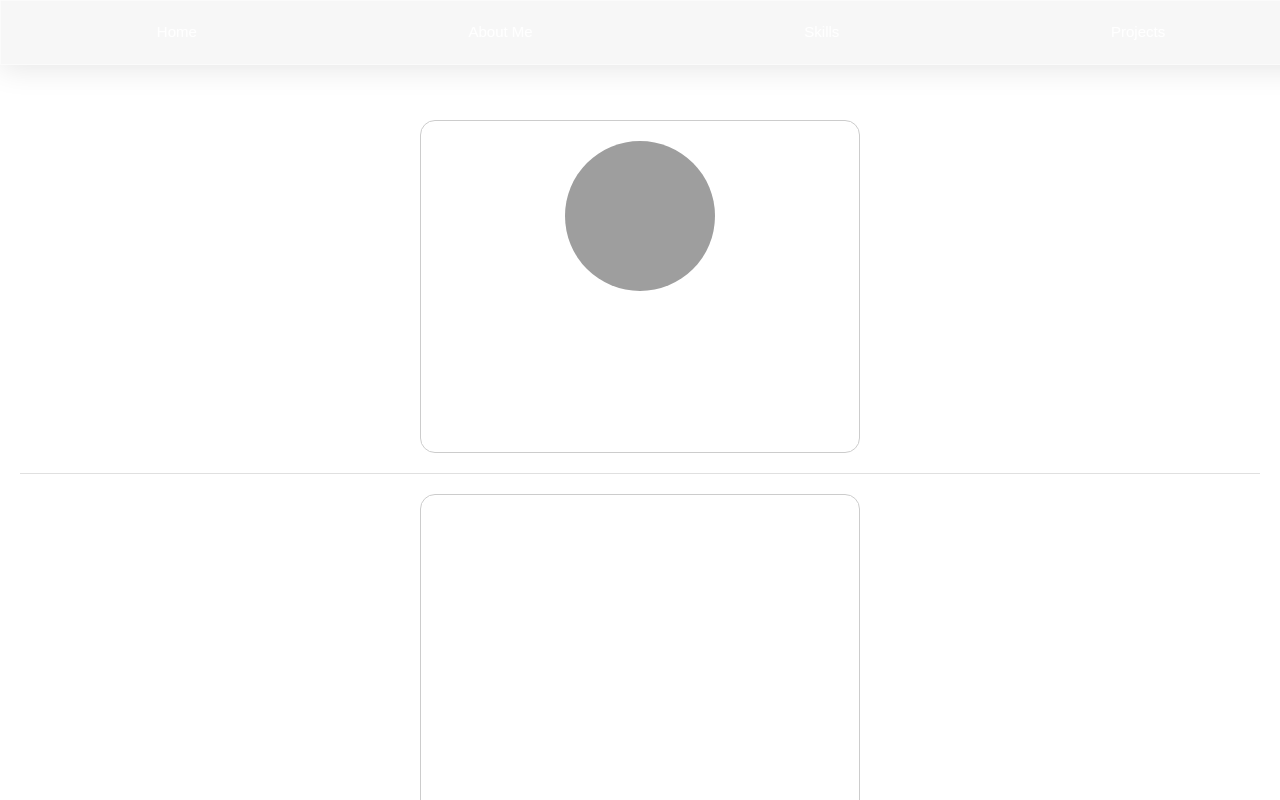
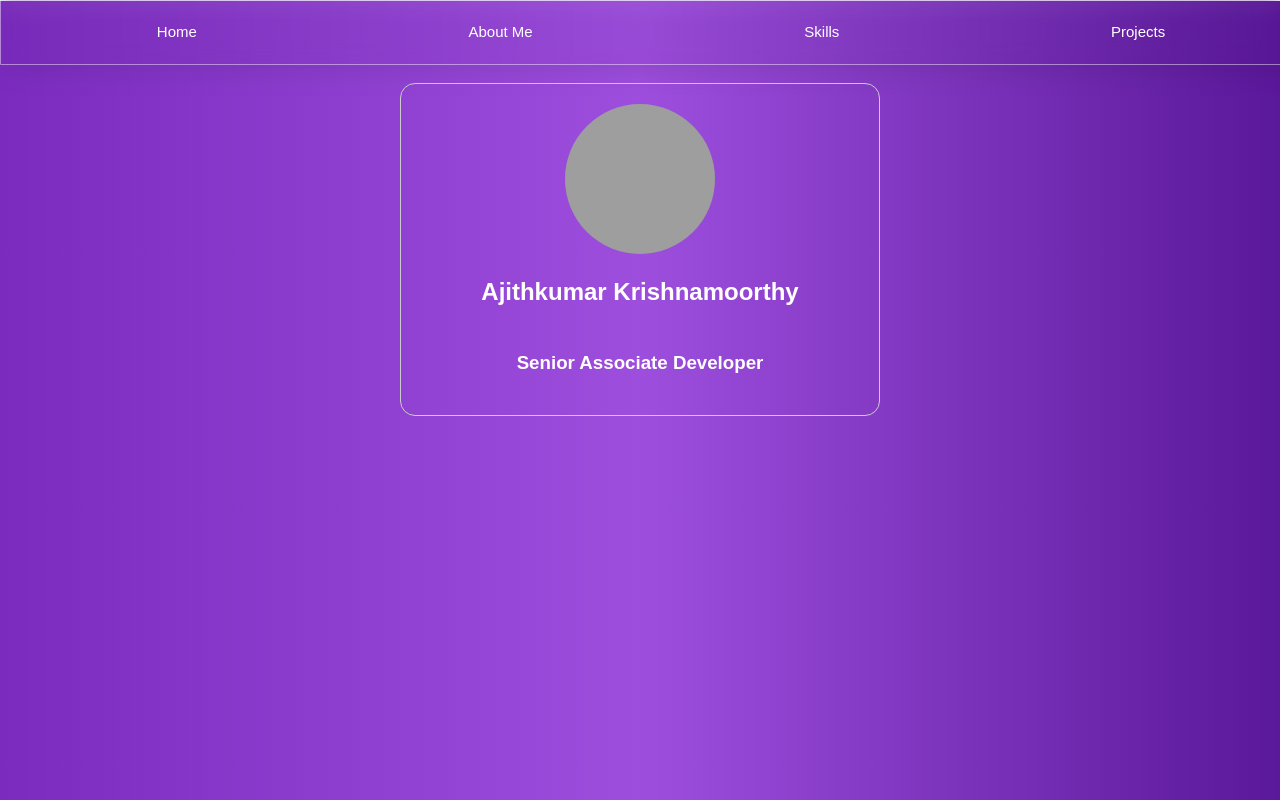
Before and after one commit to KrishArkaad/my-portfolio, a React (Vite) app: page / in a window 1280 px wide. Built offline with nearby package versions, Linux system fonts and the light colour scheme; grey boxes are pictures that could not be loaded.

Commit message:
background color and scroll bar added

```diff
--- a/index.html
+++ b/index.html
@@ -6,27 +6,42 @@
     <title>Ajithkumar Krishnamoorthy</title>
     <style>
 
-      .element::-webkit-scrollbar {
-        display: none;
-         -ms-overflow-style: none;
-         scrollbar-width: none;
+      .body-section::-webkit-scrollbar {
+          display: block;
+          width: 5px;
+      }
+      .body-section::-webkit-scrollbar-track {
+          background: transparent;
       }
 
-      body::-webkit-scrollbar {
-          display: none;
-          -ms-overflow-style: none;
-          scrollbar-width: none;
+      .body-section::-webkit-scrollbar-thumb {
+          background-color: red;
+          border-right: none;
+          border-left: none;
+      }
+
+      .body-section::-webkit-scrollbar-track-piece:end {
+          background: transparent;
+          margin-bottom: 10px;
+      }
+
+      .body-section::-webkit-scrollbar-track-piece:start {
+          background: transparent;
+          margin-top: 63px;
+      }
+
+      .body-section{
+        padding-top: 63px;
+        overflow-y: scroll;
       }
 
       body{
         margin: 0;
         padding: 0;
         font-family: Arial, sans-serif;
-        /* background-color: #384959; */
         color: white;
         display: grid;
         overflow: hidden;
-        /* background: linear-gradient(90deg, #384959 0%, #38495977 50%, #38495900 100%); */
       }
 
       .header {
@@ -62,6 +77,16 @@
         border-radius: 15px;
       }
 
+      #home-section{
+        display: flex;
+        flex-direction: column;
+        width: 100%;
+        background: linear-gradient(90deg, #7b2cbf 0%, #9d4edd 50%, #5a189a 100%);
+        height: 100vh;
+        padding-top: 62px;
+        margin-top: -62px;
+      }
+
       a {
         text-decoration: none;
         color: white !important;
@@ -78,7 +103,21 @@
         margin: 20px 400px;
         border-bottom: 1px solid #ccc;
         border: 1px solid #ccc;
+        }
       }
+
+      @media screen and (min-width: 768px)
+      {
+        #home, #about-me, #skills, #projects {
+        /* display: grid;
+        grid-column-start: auto; */
+        display: flex;
+        flex-direction: column;
+        padding: 20px;
+        margin: 20px 400px;
+        border-bottom: 1px solid #ccc;
+        border: 1px solid #ccc;
+        }
       }
     </style>
   </head>
--- a/src/App.jsx
+++ b/src/App.jsx
@@ -4,21 +4,23 @@ import Avatar from '@mui/material/Avatar';
 function App() {
 
     return (
-        // <div style={{display:"flex"}}>Hello</div>
-        <div style={{ display:"grid", gridTemplateRows: "auto 1fr", height: "100vh", background:"transparent" }}>
+        <div style={{ display:"flex", height: "100vh", background:"transparent" }}>
             <div className='header'>
                 <div style={{cursor: "pointer"}}><a href="#home">Home</a></div>
                 <div style={{cursor: "pointer"}}><a href="#about-me">About Me</a></div>
                 <div style={{cursor: "pointer"}}><a href="#skills">Skills</a></div>
                 <div style={{cursor: "pointer"}}><a href="#projects">Projects</a></div>
             </div>
-            <div style={{display:'grid', overflowY: 'auto', padding: '100px 20px 20px 20px'}}>
+            <div style={{display: "flex", flexDirection: "column", width: "100%"}}>
 
+                <section className='body-section' >
+                    <section id="home-section">
                         <div id="home">
                             <Avatar  sx={{ width: 150, height: 150 }} alt="Ajithkumar Krishnamoorthy" src="/assets/AjithPhoto.jpg" />
                             <h2>Ajithkumar Krishnamoorthy</h2>
                             <h3>Senior Associate Developer</h3>
                         </div>
+                    </section>
 
                     <Divider />
                 <div id="about-me">
@@ -52,6 +54,7 @@ function App() {
                     <h2>Projects</h2>
                     <p>Here are some of my projects.</p>
                 </div>
+                </section>
             </div>
         </div>
     );
```
Lines whose indentation alone changed are shown as unchanged.
